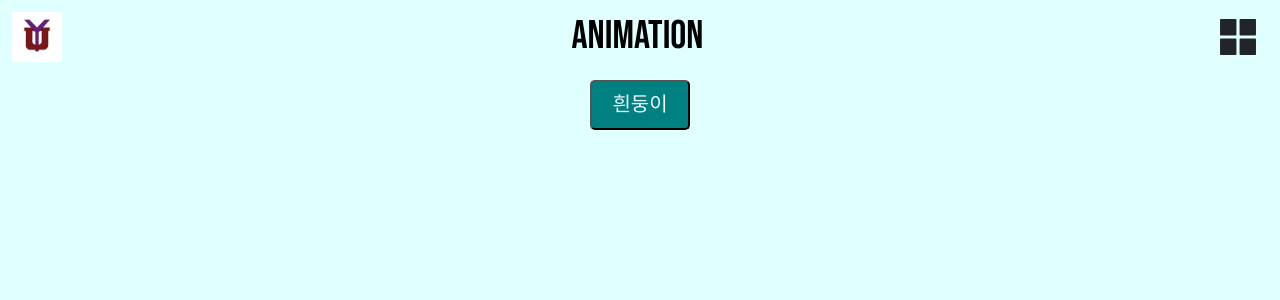
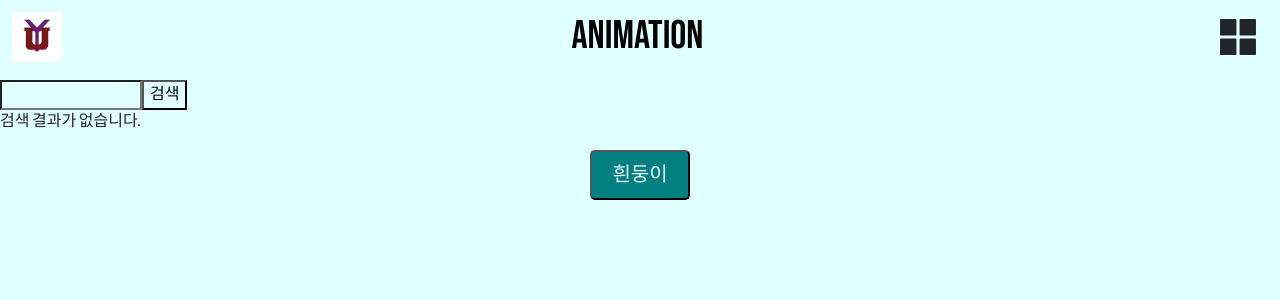
Before and after one commit to Eclipse-K/Animation_Page, a React (Create React App) app: page / in a window 1280 px wide. Shown: the top 300 px of the page. Built offline with nearby package versions, Linux system fonts and the light colour scheme.

Commit message:
Edit SearchBar

```diff
--- a/package.json
+++ b/package.json
@@ -6,6 +6,7 @@
     "@testing-library/jest-dom": "^5.16.5",
     "@testing-library/react": "^13.4.0",
     "@testing-library/user-event": "^13.5.0",
+    "axios": "^1.3.5",
     "bootstrap": "^5.2.3",
     "react": "^18.2.0",
     "react-bootstrap": "^2.7.2",
--- a/src/Components/App.js
+++ b/src/Components/App.js
@@ -3,6 +3,7 @@ import { BrowserRouter } from "react-router-dom";
 import Home from "./Home";
 import NavDrop from "./NavDrop";
 import "./App.css";
+import Search from "./SearchBar";
 
 function App() {
   const [show, setShow] = useState(false);
@@ -14,6 +15,7 @@ function App() {
           <NavDrop />
         </BrowserRouter>
       </div>
+      <Search />
       <div className="carbutton">
         <button
           onClick={() => {
--- a/src/Components/List.js
+++ b/src/Components/List.js
@@ -1,5 +1,5 @@
 import { useState } from "react";
-import AniJsons from "../Animation.json";
+import anijson from "../api.json";
 import AniList from "./Temporarily/AniList";
 import MenuList from "./Temporarily/MenuList";
 import "./List.css";
@@ -7,7 +7,7 @@ import "./List.css";
 function List() {
   // eslint-disable-next-line
   const [order, setOrder] = useState("id");
-  const [data, setData] = useState(AniJsons); //애니데이터 설정
+  const [data, setData] = useState(anijson); //애니데이터 설정
   // eslint-disable-next-line
   const [menu, setMenu] = useState([
     { since: "all" },
@@ -21,9 +21,9 @@ function List() {
 
   const onMenu = (since) => {
     if (since === "all") {
-      setData(AniJsons);
+      setData(anijson);
     } else {
-      setData(AniJsons.filter((item) => item.since === since));
+      setData(anijson.filter((item) => item.since === since));
     }
   };
 
--- /dev/null
+++ b/src/Components/SearchBar.js
@@ -0,0 +1,45 @@
+import React, { useState, useEffect } from "react";
+import jsonData from "../api.json";
+
+function Search() {
+  const [data, setData] = useState([]);
+  const [searchTerm, setSearchTerm] = useState("");
+  const [filteredData, setFilteredData] = useState([]);
+
+  useEffect(() => {
+    setData(jsonData);
+  }, []);
+
+  const handleSearchChange = (event) => {
+    setSearchTerm(event.target.value);
+  };
+
+  const handleFormSubmit = (event) => {
+    event.preventDefault();
+    const filtered = data.filter((item) =>
+      item.title.toLowerCase().includes(searchTerm.toLowerCase())
+    );
+    setFilteredData(filtered);
+  };
+
+  return (
+    <div>
+      <form onSubmit={handleFormSubmit}>
+        <input type="text" value={searchTerm} onChange={handleSearchChange} />
+        <button type="submit">검색</button>
+      </form>
+      {filteredData.length > 0 ? (
+        filteredData.map((item) => (
+          <div key={item.id}>
+            <h4>{item.title}</h4>
+            <p>{item.year}</p>
+          </div>
+        ))
+      ) : (
+        <p>검색 결과가 없습니다.</p>
+      )}
+    </div>
+  );
+}
+
+export default Search;
```
Also changed, not shown: src/Components/Search.js (deleted, +0 -23 lines), src/api.json (renamed from src/Animation.json), 1 other file (tests, documents, lock files or other folders).
